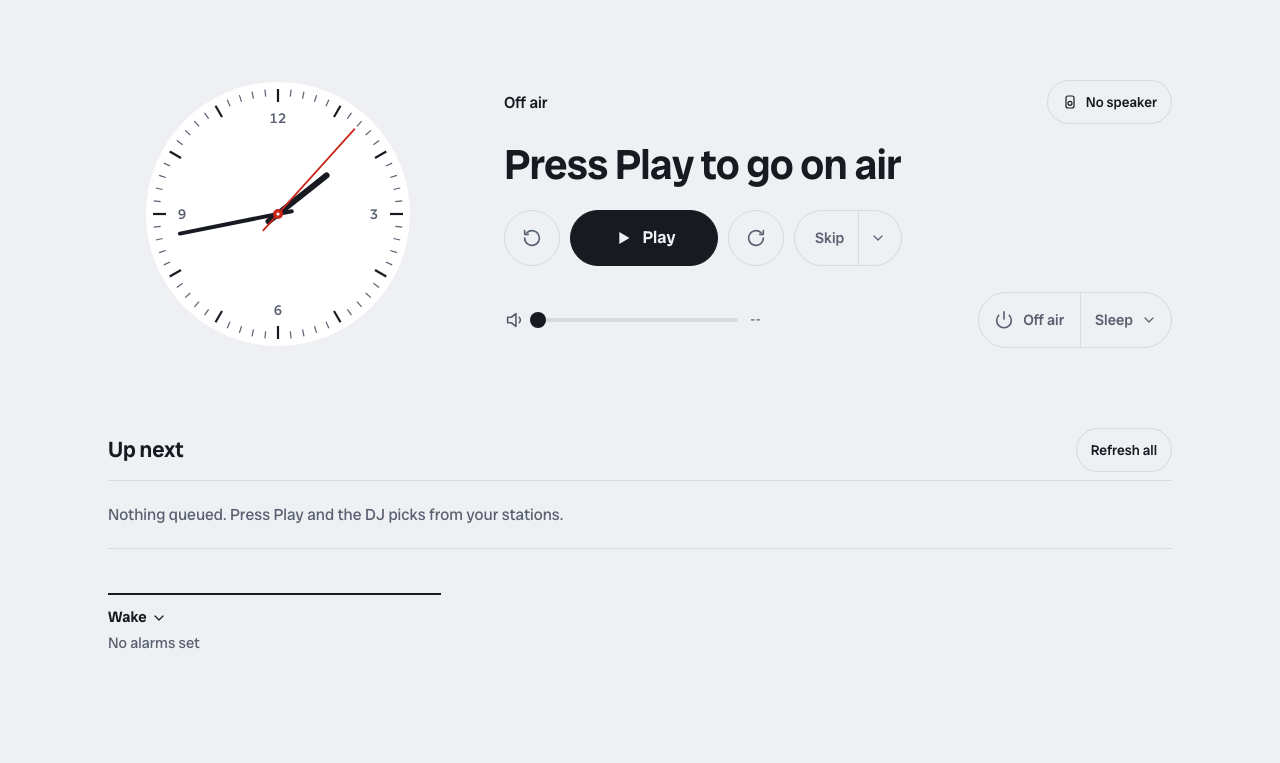
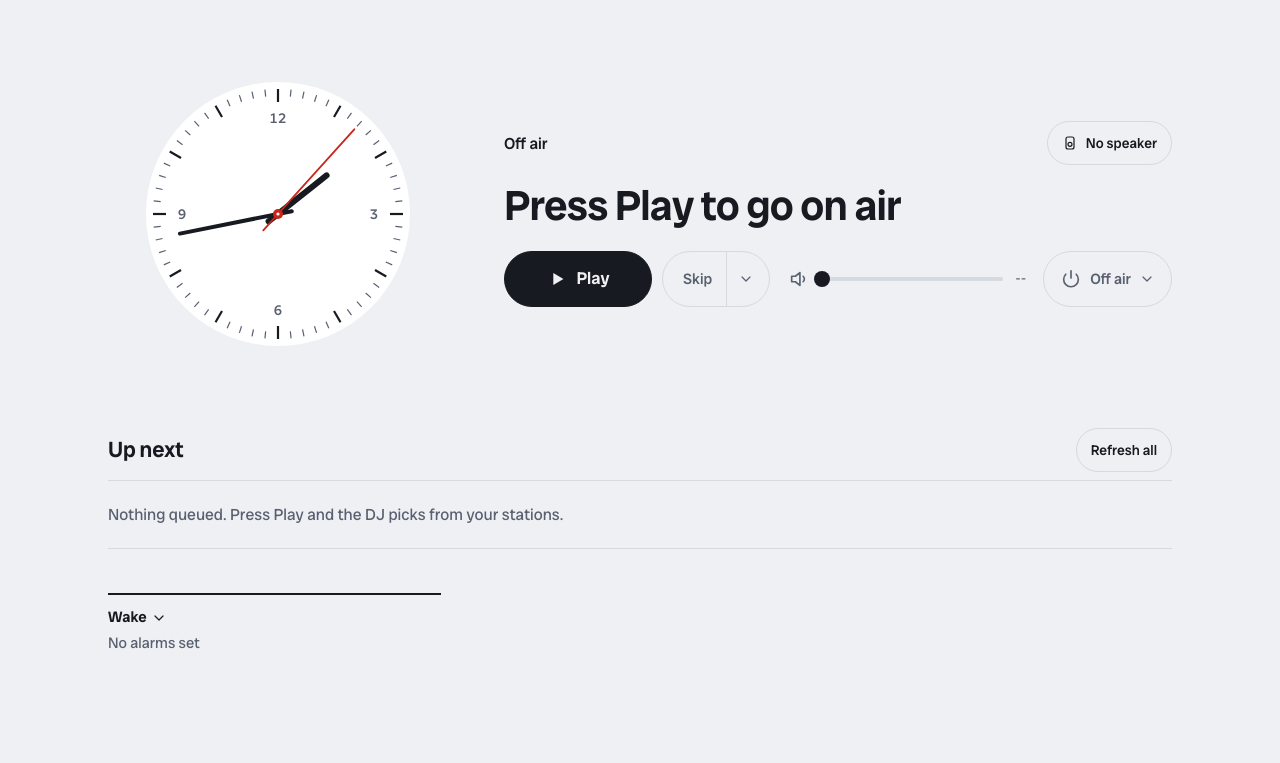
Before and after one commit to jacquardlabs/talk-radio, a Flask app: page / in a window 1280 px wide. Shown: the part 72-835 px from the top of the page. Run offline with Flask 3, Linux system fonts and the light colour scheme; data comes from the database, SQL or seed files in the repository; data that the repository does not hold is empty.

Commit message:
feat: put what's next on the first screen, with one-row controls (#73)
On a phone Up next started below the fold and the seek bar sat under the
docked transport. The clock shrinks beside the minutes left, the header and
the dock take one row each, and back 15 and forward 30 move beside the seek
bar they act on. Off air becomes one control (now, end of episode, or a
fade in 15, 30, or 60 minutes) in place of a split switch with a long
press, and volume opens as a full-width sheet. On a wide screen the dial is
unchanged and the transport is one row from 1024px.

```diff
--- a/templates/base.html
+++ b/templates/base.html
@@ -252,9 +252,11 @@ label.chk input { accent-color: var(--ink); width: 18px; height: 18px; }
 
 @media (max-width: 760px) {
   body { padding: 0 18px 120px; }
-  header { height: auto; flex-wrap: wrap; gap: 0 12px; padding-top: 10px; }
-  nav.nav { order: 3; width: 100%; height: 48px; }
-  .navlink { flex: 1; justify-content: center; }
+  /* one row: the tally light alone is the way home, the tabs say the rest */
+  header { height: 56px; gap: 2px; }
+  header .mark { font-size: 0; gap: 0; padding: 16px 10px 16px 2px; }
+  nav.nav { flex: 1; }
+  .navlink { flex: 1; justify-content: center; padding: 0 6px; }
 }
 </style>
 </head>
--- a/templates/board.html
+++ b/templates/board.html
@@ -38,7 +38,8 @@
 }
 .np-meta { font-size: 17px; }
 /* off air there is no episode to seek through */
-.now.idle .track, .now.idle .times { display: none; }
+.now.idle .seekrow { display: none; }
+.np-meta:empty { display: none; }
 .np-meta b { font-weight: 600; }
 /* the episode's summary: three lines at rest, all of it on More */
 .npdesc { margin-top: 10px; }
@@ -46,23 +47,32 @@
 .more-link { min-height: 44px; padding: 0; border: 0; background: none; color: var(--ink); font: 600 15px var(--font);
   cursor: pointer; text-decoration: underline; text-underline-offset: 3px; }
 /* the visible bar is 6px; padding grows the touch target to 44px */
-.track { position: relative; height: 44px; margin: 14px 0 -8px; cursor: pointer; touch-action: none; user-select: none; -webkit-user-select: none; }
+/* seeking sits with the seek bar: a step back, the bar and its times, a step on */
+.seekrow { display: flex; align-items: flex-start; gap: 6px; margin-top: 10px; }
+.seekmid { flex: 1; min-width: 0; }
+.seekstep { flex: none; display: grid; place-items: center; width: 44px; height: 44px; border-radius: 50%; border: 0;
+  background: none; color: var(--slate); cursor: pointer; }
+.seekstep:hover { color: var(--ink); background: var(--hover); }
+.seekstep:disabled { opacity: .45; cursor: default; background: none; }
+.seekrow > .seekstep:first-child { margin-left: -11px; }
+.seekrow > .seekstep:last-child { margin-right: -11px; }
+.track { position: relative; height: 44px; margin: 0 0 -8px; cursor: pointer; touch-action: none; user-select: none; -webkit-user-select: none; }
 .track::before { content: ""; position: absolute; left: 0; right: 0; top: 19px; height: 6px; border-radius: 3px; background: var(--hair); }
 .track .fill { position: absolute; left: 0; top: 19px; height: 6px; width: 0; border-radius: 3px; background: var(--ink); }
 .track .mark { position: absolute; top: 14px; left: 0; width: 16px; height: 16px; margin-left: -8px; border-radius: 50%;
   background: var(--ink); box-shadow: 0 0 0 3px var(--paper); }
 .times { display: flex; justify-content: space-between; font-size: 13px; color: var(--slate); }
 
+/* One row where the column is wide enough. Where it is not, an upright
+   tablet, level and off air wrap under the verbs. */
 .transport { display: flex; flex-wrap: wrap; align-items: center; gap: 10px; margin-top: 22px; }
-.transport .break { flex-basis: 100%; height: 6px; }
 .transport button.tab { min-height: 56px; }
-.transport button.round { width: 56px; padding: 0; }
 button.tab.tplay { min-width: 148px; background: var(--ink); color: var(--paper); border-color: var(--ink); font-size: 17px; font-weight: 600; }
 button.tab.tplay svg { fill: currentColor; stroke: none; }
 button.tab.tplay:hover { background: color-mix(in srgb, var(--ink) 88%, var(--paper)); }
 .vol { display: flex; align-items: center; gap: 12px; min-height: 56px; color: var(--slate); cursor: pointer;
   touch-action: none; user-select: none; -webkit-user-select: none; border-radius: 999px; }
-.vol .meter { position: relative; width: 200px; height: 4px; border-radius: 2px; background: var(--hair); }
+.vol .meter { position: relative; flex: 1 1 auto; min-width: 48px; max-width: 200px; height: 4px; border-radius: 2px; background: var(--hair); }
 .vol .meter .fill { position: absolute; inset: 0 auto 0 0; width: calc(var(--vol, 0) * 1%); border-radius: 2px; background: var(--slate); }
 .vol .meter .fill::after { content: ""; position: absolute; right: -8px; top: -6px; width: 16px; height: 16px; border-radius: 50%; background: var(--ink); }
 .vol .val { min-width: 2ch; font-size: 15px; }
@@ -70,12 +80,21 @@ button.tab.tplay:hover { background: color-mix(in srgb, var(--ink) 88%, var(--pa
 .skipwrap { display: flex; }
 .skipwrap > button.tab:first-child { border-radius: 999px 0 0 999px; padding: 0 14px 0 20px; }
 .skipwrap > button.tab.skipcaret { border-radius: 0 999px 999px 0; margin-left: -1px; padding: 0 14px 0 10px; color: var(--slate); }
+/* Level: the slider itself where there is room, and on a phone a button
+   that opens it full width. One slider either way; its flap just stops
+   being a flap on a wide screen. */
+.volwrap { flex: 1 1 140px; min-width: 0; margin-left: 8px; }
+button.tab.volbtn { display: none; }
+@media (min-width: 761px) {
+  .volflap, .volflap[hidden] { display: block !important; position: static; min-width: 0; padding: 0;
+    border: 0; border-radius: 0; background: none; box-shadow: none; }
+}
+/* Off air is one control: now, or later. Armed, it says when. */
 .powerwrap { display: flex; margin-left: auto; }
-.powerwrap > button.tab:first-child { border-radius: 999px 0 0 999px; padding: 0 16px 0 14px;
-  -webkit-touch-callout: none; user-select: none; -webkit-user-select: none; }
-.powerwrap > button.tab.sleepcaret { border-radius: 0 999px 999px 0; margin-left: -1px; color: var(--slate); padding: 0 14px; }
-.powerwrap > button.tab.sleepcaret.timing { color: var(--ink); font-weight: 600; }
-.powerwrap .flap { left: auto; right: 0; }
+@media (min-width: 761px) { .powerwrap .flap { left: auto; right: 0; } }
+#btn-sleep .car { display: inline-flex; color: var(--slate); }
+#btn-sleep .short { display: none; font-family: var(--figures); }
+#btn-sleep.timing { font-weight: 600; }
 
 /* rooms: the checkbox is membership, the name chooses which room is the station */
 .spk-list { display: grid; gap: 2px; padding: 4px; }
@@ -146,26 +165,54 @@ button.tab.tplay:hover { background: color-mix(in srgb, var(--ink) 88%, var(--pa
 form.inline { display: flex; gap: 10px; flex-wrap: wrap; align-items: center; margin-top: 14px; }
 
 @media (max-width: 760px) {
-  .stage { grid-template-columns: 1fr; gap: 20px; padding-top: 20px; justify-items: center; }
-  .dial { width: min(300px, 80vw); }
-  .now { width: 100%; }
-  .np-title { font-size: 26px; max-width: none; }
+  /* The clock and the two numbers it draws share the top row; the deck,
+     the seek bar, and the start of Up next follow on the same screen. */
+  .stage { grid-template-columns: 136px 1fr; gap: 0 18px; padding: 16px 0 0; justify-items: stretch; }
+  .dial { width: 136px; grid-column: 1; grid-row: 1; }
+  .dial .num, #dial-pins { display: none; }   /* too small to read here; Wake keeps its line below */
+  .now { display: contents; }
+  .np-meta { grid-column: 2; grid-row: 1; font-size: 16px; color: var(--slate); }
+  .np-meta b { display: block; font-size: 26px; line-height: 1.15; letter-spacing: -.02em; color: var(--ink); }
+  .np-meta .sep { display: none; }
+  .np-meta .fig { color: var(--ink); font-weight: 600; }
+  .now-head, .np-title, .npdesc, .more-link, .seekrow { grid-column: 1 / -1; }
+  .now-head { margin-top: 16px; }
+  .deck-art { width: 48px; height: 48px; border-radius: 8px; }
+  .np-title { font-size: 24px; max-width: none; margin: 12px 0 6px; }
+  .npdesc { margin-top: 0; }
+  .npdesc.clamp { -webkit-line-clamp: 2; }
+  .more-link { justify-self: start; margin-block: -4px; }
+  /* off air, the dial's neighbour says so, and when it goes back on */
+  .now.idle .now-head { grid-column: 2; grid-row: 1; margin-top: 0; }
+  .now.idle .np-show { font-size: 26px; font-weight: 600; letter-spacing: -.02em; }
+  .now.idle .np-title { margin-top: 16px; }
   #btn-rooms .lbl { display: none; }
   #btn-rooms { width: 44px; padding: 0; }
   .qmeta .pd { display: none; }
-  /* the transport docks like a remote: verbs, then level and power */
-  body { padding-bottom: 190px; }
+  /* the transport docks like a remote, one row: the verbs that get used,
+     then level and off air, which open as sheets */
+  body { padding-bottom: 104px; }
   .transport {
-    position: fixed; left: 0; right: 0; bottom: 0; z-index: 20; margin: 0; gap: 8px;
+    position: fixed; left: 0; right: 0; bottom: 0; z-index: 20; margin: 0; gap: 8px; flex-wrap: nowrap;
     padding: 10px 14px calc(10px + env(safe-area-inset-bottom)); background: var(--panel);
     border-top: 1px solid var(--hair); box-shadow: 0 -8px 24px rgb(0 0 0 / .08);
   }
   .transport button.tab { min-height: 52px; }
-  .transport button.round { width: 52px; }
-  button.tab.tplay { flex: 1; min-width: 0; }
-  .transport .break { height: 0; }
-  .vol { flex: 1; min-height: 48px; }
-  .vol .meter { flex: 1; width: auto; }
+  button.tab.tplay { flex: 1; min-width: 0; padding: 0 12px; }
+  .skipwrap > button.tab:first-child { padding: 0 12px 0 16px; }
+  .volwrap { flex: none; margin: 0; }
+  button.tab.volbtn { display: inline-flex; gap: 6px; padding: 0 14px; }
+  .volbtn .val { font-family: var(--figures); min-width: 2ch; }
+  .volflap .vol { min-height: 64px; padding: 0 14px 4px; }
+  .volflap .vol .meter { max-width: none; }
+  .powerwrap { margin-left: 0; }
+  #btn-sleep { width: 52px; padding: 0; }
+  #btn-sleep .lbl, #btn-sleep .car { display: none; }
+  /* armed, the switch turns solid and counts down in place of its icon */
+  #btn-sleep.timing { width: auto; min-width: 52px; padding: 0 12px; background: var(--ink); color: var(--paper); border-color: var(--ink); }
+  #btn-sleep.timing svg { display: none; }
+  #btn-sleep.timing .short { display: inline; }
+  .sect { margin-top: 20px; }
   .qrow { grid-template-columns: 20px 46px 1fr 44px; gap: 0 10px; }
   .qrow img, .qrow .noart, .dur { display: none; }
   .qtitle { white-space: normal; display: -webkit-box; -webkit-line-clamp: 2; -webkit-box-orient: vertical; font-size: 16px; }
@@ -173,7 +220,10 @@ form.inline { display: flex; gap: 10px; flex-wrap: wrap; align-items: center; ma
   .qdesc { grid-column: 3 / -1; }
   .basement { grid-template-columns: 1fr; }
 }
-/* the narrowest phones have no room beside Skip for the word: the icon says it */
+/* narrower phones give up words before they give up controls */
+@media (max-width: 379px) {
+  .volbtn .val { display: none; }
+}
 @media (max-width: 350px) {
   button.tab.tplay { font-size: 0; gap: 0; }
 }
@@ -201,16 +251,20 @@ form.inline { display: flex; gap: 10px; flex-wrap: wrap; align-items: center; ma
     <div class="np-meta" id="np-meta"></div>
     <div class="npdesc clamp" id="np-desc" hidden></div>
     <button type="button" class="more-link" id="np-more" aria-expanded="false" aria-controls="np-desc" hidden>More</button>
+    <div class="seekrow">
+      <button type="button" class="seekstep" data-player="back_15" title="Back 15 seconds" aria-label="Back 15 seconds"><svg class="i" viewBox="0 0 24 24"><path d="M4 12a8 8 0 1 0 2.4-5.7"/><path d="M4 4v4h4"/></svg></button>
+      <div class="seekmid">
         <div class="track" id="track" title="Drag to seek">
           <div class="fill" id="track-fill"></div>
           <div class="mark" id="track-mark"></div>
         </div>
         <div class="times"><span id="t-pos">0:00</span><span id="t-dur">0:00</span></div>
+      </div>
+      <button type="button" class="seekstep" data-player="fwd_30" title="Forward 30 seconds" aria-label="Forward 30 seconds"><svg class="i" viewBox="0 0 24 24"><path d="M20 12a8 8 0 1 1-2.4-5.7"/><path d="M20 4v4h-4"/></svg></button>
+    </div>
 
     <div class="transport" data-dock>
-      <button type="button" class="tab round" data-player="back_15" title="Back 15 seconds" aria-label="Back 15 seconds"><svg class="i" viewBox="0 0 24 24"><path d="M4 12a8 8 0 1 0 2.4-5.7"/><path d="M4 4v4h4"/></svg></button>
       <button type="button" class="tab tplay paused" id="btn-playpause"></button>
-      <button type="button" class="tab round" data-player="fwd_30" title="Forward 30 seconds" aria-label="Forward 30 seconds"><svg class="i" viewBox="0 0 24 24"><path d="M20 12a8 8 0 1 1-2.4-5.7"/><path d="M20 4v4h-4"/></svg></button>
       <!-- Skip marks it heard in one tap, what nearly every skip chose, and
            its confirmation carries Undo. The caret keeps the episode. -->
       <div class="flapwrap skipwrap">
@@ -226,24 +280,29 @@ form.inline { display: flex; gap: 10px; flex-wrap: wrap; align-items: center; ma
           <button type="button" data-player="skip_archive">Archive <i>won't play unless you add it back</i></button>
         </div>
       </div>
-      <span class="break"></span>
+      <div class="flapwrap volwrap">
+        <button type="button" class="tab volbtn" id="btn-vol" data-flap="vol-flap" aria-haspopup="true"
+                aria-expanded="false" aria-label="Volume"><svg class="i" viewBox="0 0 24 24"><path d="M4 9h4l5-4v14l-5-4H4z"/><path d="M16.5 9a4 4 0 0 1 0 6"/></svg><span class="val" id="vol-btn-val">--</span></button>
+        <div class="flap volflap" id="vol-flap" data-flap-keep hidden>
+          <span class="flap-title">Volume</span>
           <div class="vol" id="vol" role="slider" aria-label="Volume" aria-valuemin="0" aria-valuemax="100" aria-valuenow="0" tabindex="0" title="Volume">
             <svg class="i" viewBox="0 0 24 24"><path d="M4 9h4l5-4v14l-5-4H4z"/><path d="M16.5 9a4 4 0 0 1 0 6"/></svg>
             <span class="meter"><span class="fill"></span></span>
             <span class="val" id="vol-val">--</span>
           </div>
-      <!-- Power is a split switch: the switch goes off air now, the caret (or a
-           long press on the switch) goes off air later. -->
+        </div>
+      </div>
+      <!-- Going off air is one control: now, or later. -->
       <div class="flapwrap powerwrap">
-        <button type="button" class="tab power" id="btn-power" data-player="stop"
-                title="Stop and put the queue back. Hold for the sleep timer"><svg class="i" viewBox="0 0 24 24"><path d="M12 3v8"/><path d="M6.3 6.8a8 8 0 1 0 11.4 0"/></svg>Off air</button>
-        <button type="button" class="tab power sleepcaret" id="btn-sleep" data-flap="sleep-flap"
-                aria-haspopup="true" aria-expanded="false" aria-label="Sleep timer" title="Sleep timer">Sleep</button>
+        <button type="button" class="tab power" id="btn-sleep" data-flap="sleep-flap"
+                aria-haspopup="true" aria-expanded="false"></button>
         <div class="flap" id="sleep-flap" hidden>
-          <button type="button" data-sleep="episode">End of episode <i>off air when this one ends</i></button>
-          <button type="button" data-sleep="15">15 minutes <i>fades out, then off air</i></button>
-          <button type="button" data-sleep="30">30 minutes <i>fades out, then off air</i></button>
-          <button type="button" data-sleep="60">60 minutes <i>fades out, then off air</i></button>
+          <span class="flap-title">Go off air</span>
+          <button type="button" data-player="stop">Now <i>Up next stays as it is</i></button>
+          <button type="button" data-sleep="episode">End of episode <i>when this one ends</i></button>
+          <button type="button" data-sleep="15">In 15 minutes <i>fades out first</i></button>
+          <button type="button" data-sleep="30">In 30 minutes <i>fades out first</i></button>
+          <button type="button" data-sleep="60">In 60 minutes <i>fades out first</i></button>
           <button type="button" id="sleep-cancel" data-player="sleep_cancel" hidden>Stay on air <i>cancels the timer</i></button>
         </div>
       </div>
@@ -281,6 +340,7 @@ form.inline { display: flex; gap: 10px; flex-wrap: wrap; align-items: center; ma
 <script>
 "use strict";
 let lastSchedSig = "";
+let lastSleepHTML = "";
 let lastArtUrl = "";
 // server truth we extrapolate from between polls: the position the speaker
 // last reported, plus when we heard it, so a 1-second ticker can advance the
@@ -312,10 +372,10 @@ function paintNowPlaying(np, pos, playing, paused) {
   const remain = dur ? dur - pos : 0;
   if (playing) {
     $("np-meta").innerHTML = dur
-      ? `<b>${fmtMins(Math.max(60, remain))} left</b>, ends at <span class="fig">${hm(new Date(Date.now() + remain * 1000))}</span>`
+      ? `<b>${fmtMins(Math.max(60, remain))} left</b><span class="sep">, </span>ends at <span class="fig">${hm(new Date(Date.now() + remain * 1000))}</span>`
       : "";
   } else {
-    $("np-meta").innerHTML = `<b>${paused ? "Paused" : "Stopped"}</b> at <span class="fig">${fmt(pos)}</span>`;
+    $("np-meta").innerHTML = `<b>${paused ? "Paused" : "Stopped"}</b><span class="sep"> </span>at <span class="fig">${fmt(pos)}</span>`;
   }
   const pct = dur ? Math.min(100, 100 * pos / dur) : 0;
   $("track-fill").style.width = `${pct}%`;
@@ -437,6 +497,7 @@ setInterval(tickDial, 1000);
 // no glyph in this font stack, and the emoji one ignores the ink colour.
 const GRIP_SVG = '<svg class="i sm" viewBox="0 0 24 24"><path d="M5 8h14M5 12h14M5 16h14"/></svg>';
 const MORE_SVG = '<svg class="i" viewBox="0 0 24 24"><circle cx="5" cy="12" r="1.3" fill="currentColor"/><circle cx="12" cy="12" r="1.3" fill="currentColor"/><circle cx="19" cy="12" r="1.3" fill="currentColor"/></svg>';
+const POWER_SVG = '<svg class="i" viewBox="0 0 24 24"><path d="M12 3v8"/><path d="M6.3 6.8a8 8 0 1 0 11.4 0"/></svg>';
 const SPEAKER_SVG = '<svg class="i sm" viewBox="0 0 24 24"><rect x="6" y="3" width="12" height="18" rx="3"/><circle cx="12" cy="14" r="3"/></svg>';
 // A time alone reads as today, and Earlier runs back days: anything older
 // says which day, and past a week, which date.
@@ -537,8 +598,7 @@ function renderPage(s) {
   // the speaker is doing anything at all: it stops it whatever we believe.
   for (const sel of ["#btn-skip", "#btn-skip-more", '[data-player="back_15"]', '[data-player="fwd_30"]'])
     document.querySelector(sel).disabled = !np;
-  const silent = s.dj_state !== "playing" && (!s.transport || s.transport === "STOPPED");
-  $("btn-power").disabled = $("btn-sleep").disabled = silent;
+  $("btn-sleep").disabled = s.dj_state !== "playing" && (!s.transport || s.transport === "STOPPED");
 
   // one primary control: Play when anything but playing, Pause while playing
   const pp = $("btn-playpause");
@@ -550,11 +610,16 @@ function renderPage(s) {
   // The sleep timer states itself on the power switch's caret — the
   // countdown belongs where the control is, not in a readout elsewhere.
   const sleepBtn = $("btn-sleep");
-  const sleepText = s.sleep ? `Off air ${sleepLabel(s.sleep)}` : "Sleep timer";
+  const sleepText = s.sleep ? `Off air ${sleepLabel(s.sleep)}` : "Off air";
   sleepBtn.classList.toggle("timing", !!s.sleep);
-  sleepBtn.innerHTML = (s.sleep ? `Sleep ${sleepLabel(s.sleep)}` : "Sleep") + ` ${CHEVRON.replace('class="i"', 'class="i sm"')}`;
-  sleepBtn.title = sleepText;
-  sleepBtn.setAttribute("aria-label", sleepText);
+  // rewritten only on change: a repaint every poll would restart a press
+  const sleepHTML = POWER_SVG + `<span class="lbl">${sleepText}</span>` +
+    // a phone has room for the minutes, not the sentence
+    (s.sleep ? `<span class="short">${s.sleep.remaining == null ? "End" : `${Math.max(1, Math.round(s.sleep.remaining / 60))}m`}</span>` : "") +
+    `<span class="car">${CHEVRON.replace('class="i"', 'class="i sm"')}</span>`;
+  if (sleepHTML !== lastSleepHTML) sleepBtn.innerHTML = lastSleepHTML = sleepHTML;
+  sleepBtn.title = s.sleep ? `${sleepText}. Change or cancel` : "Go off air, now or later";
+  sleepBtn.setAttribute("aria-label", sleepBtn.title);
   $("sleep-cancel").hidden = !s.sleep;
 
   // volume (skip while the user is dragging)
@@ -833,7 +898,7 @@ let volPct = null;
 function setVol(v) {
   const known = v != null;
   $("vol").style.setProperty("--vol", known ? v : 0);
-  $("vol-val").textContent = known ? v : "--";
+  $("vol-val").textContent = $("vol-btn-val").textContent = known ? v : "--";
   $("vol").setAttribute("aria-valuenow", known ? v : 0);
 }
 function volFromEvent(ev) {
@@ -867,40 +932,6 @@ $("vol").addEventListener("keydown", (ev) => {
 $("btn-playpause").addEventListener("click", (ev) => {
   const playing = status && isPlaying(status);
   post(`/player/${playing ? "pause" : "play"}`, {}, ev.currentTarget);
-});
-
-// Holding the power switch opens the sleep timer, the way a long press on
-// a remote's power key offers "later" instead of "now". The release that
-// ends the hold still produces a click; swallowed here, at the target, it
-// neither arms Off air below nor reaches base.html's closeFlaps, which
-// would shut the flap it just opened.
-const LONG_PRESS_MS = 500;
-let powerHold = null;
-let powerHeld = false;
-const endPowerHold = () => { clearTimeout(powerHold); powerHold = null; };
-$("btn-power").addEventListener("pointerdown", (ev) => {
-  if (ev.button !== 0) return;
-  powerHeld = false;
-  powerHold = setTimeout(() => {
-    powerHold = null;
-    powerHeld = true;
-    if ($("sleep-flap").hidden) $("btn-sleep").click();
-  }, LONG_PRESS_MS);
-});
-for (const type of ["pointerup", "pointercancel", "pointerleave"]) {
-  $("btn-power").addEventListener(type, endPowerHold);
-}
-$("btn-power").addEventListener("contextmenu", (ev) => ev.preventDefault());
-// A hold released off the button produces no click, leaving the flag set;
-// the next pointerdown clears it, and a keyboard press (detail 0) is never
-// the end of a hold. Not cleared on release: touch dispatches its click as
-// a later task, after pointerup.
-$("btn-power").addEventListener("click", (ev) => {
-  const held = powerHeld;
-  powerHeld = false;
-  if (!held || ev.detail === 0) return;
-  ev.preventDefault();
-  ev.stopImmediatePropagation();
 });
 
 // Skip is one tap, so the way back rides on its confirmation. The episode
@@ -956,13 +987,8 @@ document.addEventListener("click", (ev) => {
     return void post(`/episodes/${id}/drop`, { disposition }, btn);
   }
   if (btn.dataset.player === "skip_done") return void skipOnAir(btn);
-  if (btn.dataset.player) {
-    // Going off air stops and reverts the queue — worth the same two-press
-    // arm as Refresh all, and it doubles as the label the tooltip can't
-    // deliver on touch.
-    if (btn.dataset.player === "stop" && !armed(btn)) return;
-    return void post(`/player/${btn.dataset.player}`, {}, btn);
-  }
+  // Off air now is the second press already: the menu was the first.
+  if (btn.dataset.player) return void post(`/player/${btn.dataset.player}`, {}, btn);
   if (btn.dataset.sched) {
     if (btn.dataset.sched.endsWith("/delete") && !armed(btn)) return;
     return void post(`/schedules/${btn.dataset.sched}`, {}, btn);
--- a/web.py
+++ b/web.py
@@ -42,7 +42,7 @@ UI_EVENTS = frozenset({
     # the layout a page loaded in: docked transport, upright tablet, or wide
     "load_narrow", "load_medium", "load_wide",
     # a menu opening, so one opened and left shows up as opens without actions
-    "menu_skip", "menu_rooms", "menu_sleep", "menu_row",
+    "menu_skip", "menu_rooms", "menu_sleep", "menu_vol", "menu_row",
     "menu_episode", "menu_station", "menu_category",
 })
 # Routes whose verb rides in the body rather than the path, and the field it
```
Also changed, not shown: tests/test_web.py (+36 -2 lines), README.md. Lines whose indentation alone changed are shown as unchanged.
